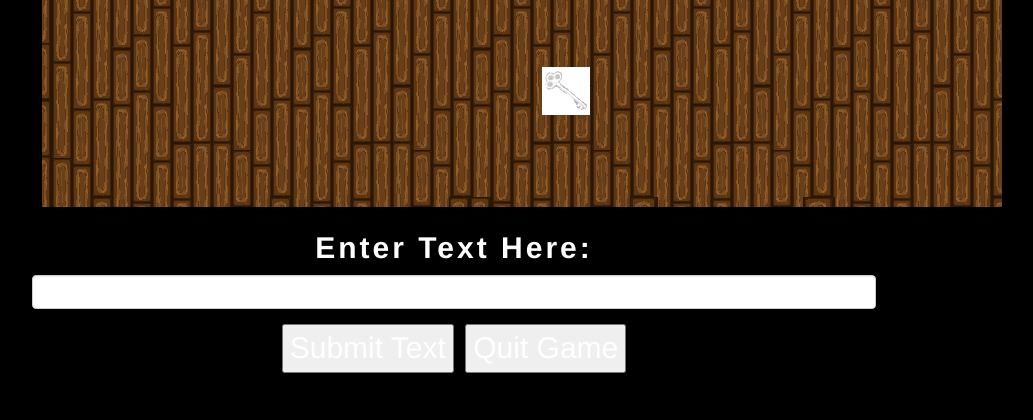
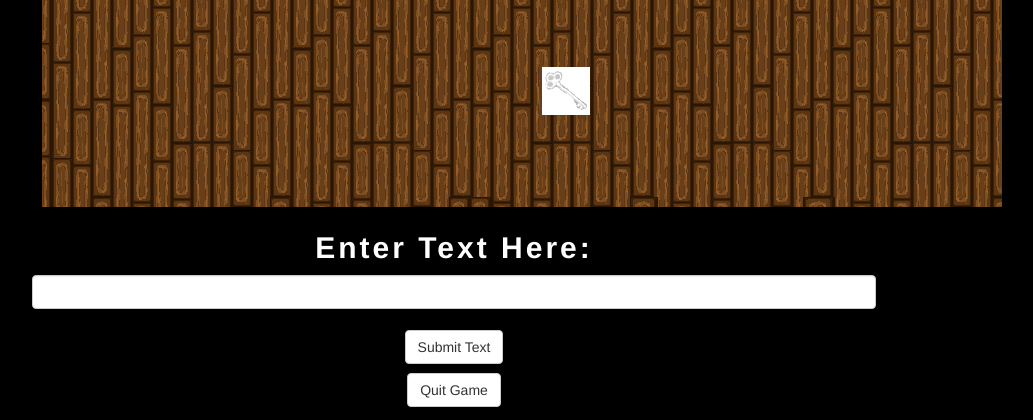
Before and after one commit to aswolniewicz/captainCool, a Flask app: page /game in a window 1280 px wide. Shown: the part 555-975 px from the top of the page, without its empty margins (186-1219 px from the left). Before the commit the page ends 928 px from the top, so only its background shows below. Run offline with Flask 2, Linux system fonts and the light colour scheme; some libraries are stand-ins or nearby versions.

Commit message:
updated buttons so you can see them better

```diff
--- a/templates/game.html
+++ b/templates/game.html
@@ -32,16 +32,15 @@
     </div> -->
     <!-- Gets text from user and stroes it in textVar -->
     <p id="textBox">
-      <form method="post" action="{{ url_for('game') }}">
       <div class="form-group">
       <label for="text-input">Enter Text Here: </label>
-      <input class="form-control" type="text" id="in-initials" name="initials"/>
+      <input class="form-control" type="text" id="myText" name="Text"/>
       </div>
       <!--<p>Click the button to display the text</p>-->
-      <button type="button" id="myButton">Submit Text</button>
+      <button type="button" id="myButton" class="btn btn-default">Submit Text</button>
       <form method="post" action="{{ url_for('results') }}">
         <input type="hidden">
-        <button>Quit Game</button>
+        <button class="btn btn-default">Quit Game</button>
       </form>
     </p>
 {% endblock %}
```
